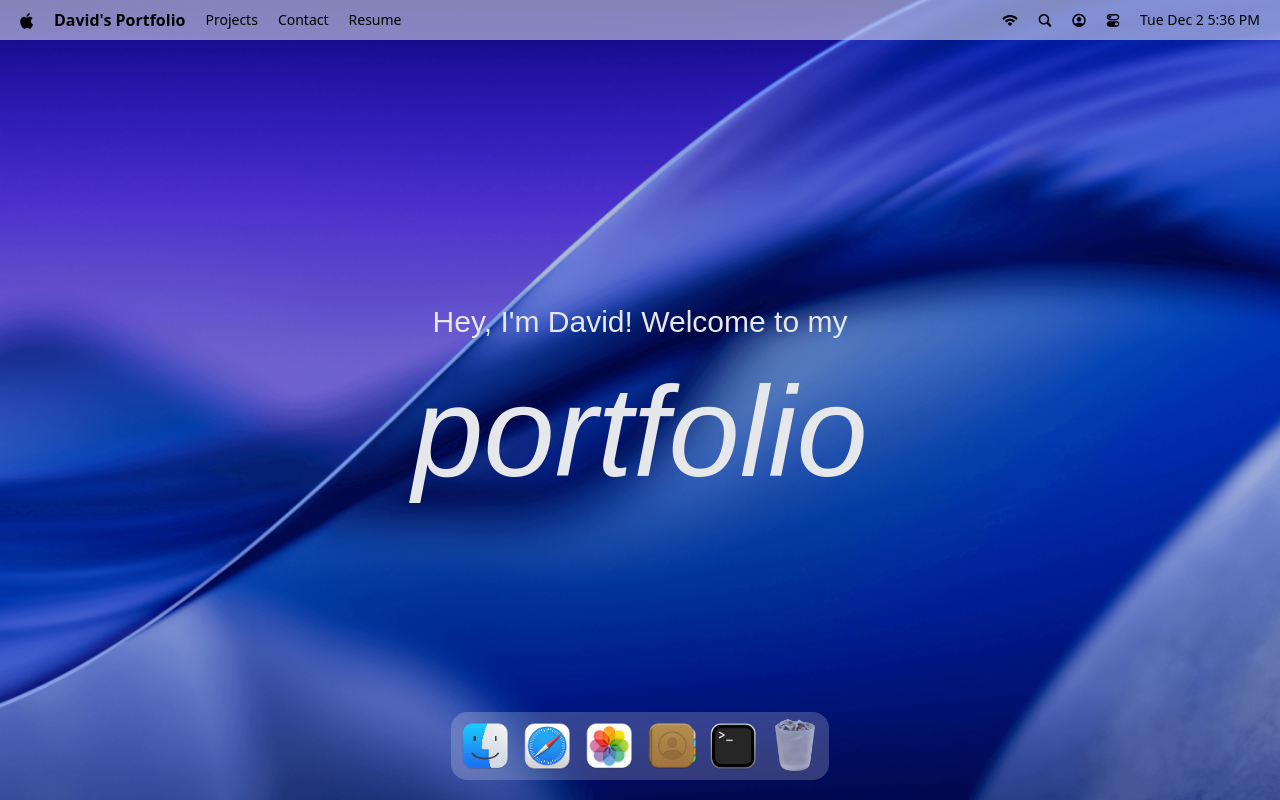
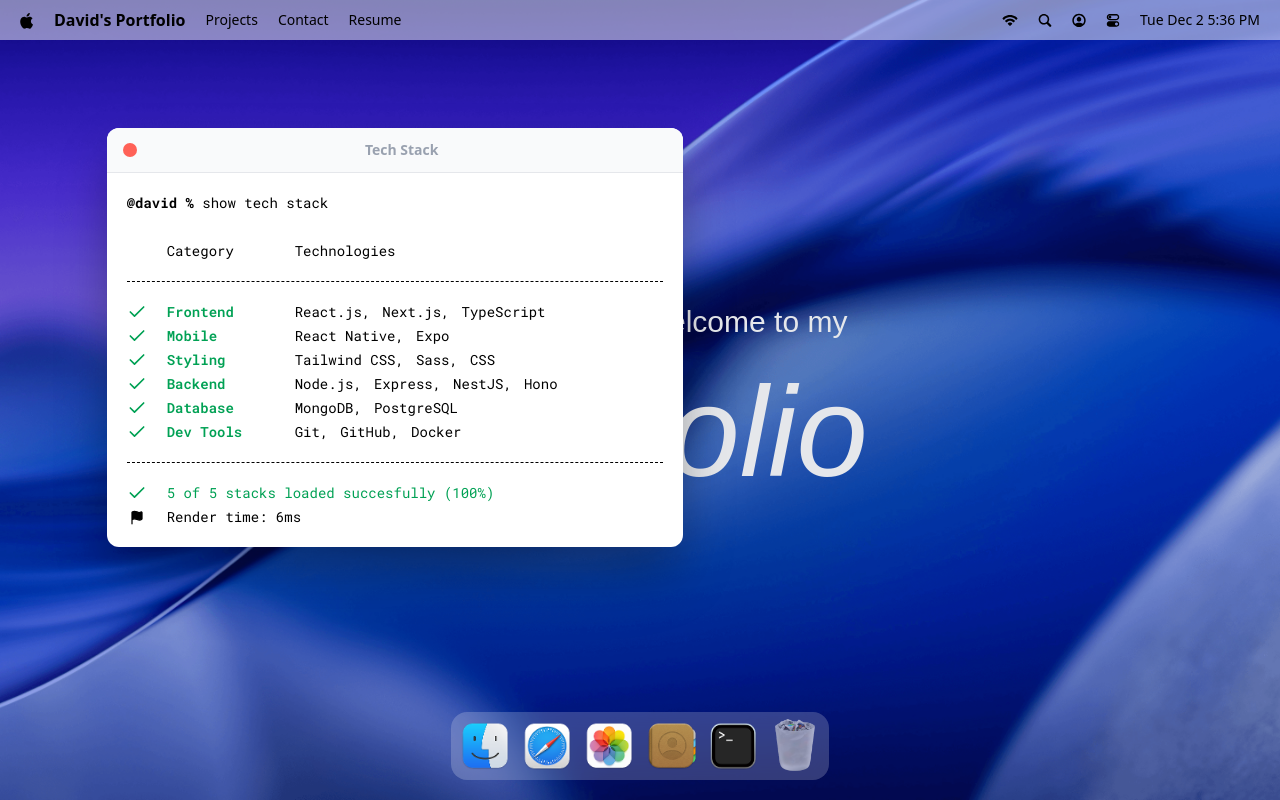
Before and after one commit to davidldv/macos_portfolio, a React (Vite) app: page / in a window 1280 px wide. Both pictures are taken after a click on the button 733 px from the left and 746 px from the top of the page. Built offline with nearby package versions, Linux system fonts and the light colour scheme; a web font is replaced by a local one.

Commit message:
implement a hoc for managing window states and add the first window

```diff
--- a/src/App.tsx
+++ b/src/App.tsx
@@ -1,7 +1,9 @@
+import gsap from "gsap"
+import { Draggable } from "gsap/Draggable"
+
 import { Navbar, Welcome, Dock } from "#components"
-import { gsap } from "gsap"
+import { Terminal } from "#windows"
 
-import { Draggable } from "gsap/Draggable"
 gsap.registerPlugin(Draggable)
 
 const App = () => {
@@ -10,6 +12,8 @@
       <Navbar />
       <Welcome />
       <Dock />
+
+      <Terminal />
     </main>
   )
 }
--- /dev/null
+++ b/src/components/WindowControls.tsx
@@ -0,0 +1,19 @@
+import useWindowStore, { type WindowKey } from "#store/windows"
+
+interface WindowControlsProps {
+  target: WindowKey
+}
+
+const WindowControls = ({ target }: WindowControlsProps) => {
+  const { closeWindow } = useWindowStore()
+
+  return <div id="window-controls">
+    <div className="close" onClick={() => closeWindow(target)} />
+
+    {/* TODO: Minimize and maximize buttons */}
+    {/* <div className="close" onClick={() => closeWindow(target)} />
+    <div className="close" onClick={() => closeWindow(target)} /> */}
+  </div>
+}
+
+export default WindowControls
--- a/src/components/index.ts
+++ b/src/components/index.ts
@@ -1,9 +1,11 @@
 import Navbar from "./Navbar";
 import Welcome from "./Welcome";
 import Dock from "./Dock";
+import WindowControls from "./WindowControls";
 
 export {
   Navbar,
   Welcome ,
-  Dock
+  Dock,
+  WindowControls
 };
--- a/src/hoc/WindowWrapper.tsx
+++ b/src/hoc/WindowWrapper.tsx
@@ -1,13 +1,44 @@
-import { useRef, type ComponentType } from "react"
+import { useLayoutEffect, useRef, type ComponentType } from "react"
 import useWindowStore, { type WindowKey } from "#store/windows"
+import gsap from "gsap"
+import { useGSAP } from "@gsap/react"
+import { Draggable } from "gsap/Draggable"
 
 const WindowWrapper = <P extends object>(Component: ComponentType<P>, windowKey: WindowKey) => {
-  const Wrapper = (props: P) => {
+  const Wrapped = (props: P) => {
     const { focusWindow, windows } = useWindowStore()
     const { isOpen, zIndex } = windows[windowKey]
     const ref = useRef<HTMLDivElement>(null)
 
-    if (!isOpen) return null
+    useGSAP(() => {
+      const el = ref.current
+      if (!el || !isOpen) return
+
+      el.style.display = "block"
+
+      gsap.fromTo(
+        el,
+        { scale: 0.8, opacity: 0, y: 40 },
+        { scale: 1, opacity: 1, y: 0, duration: 0.4, ease: "power3.out" })
+    }, [isOpen])
+
+    useGSAP(() => {
+      const el = ref.current
+      if (!el) return
+
+      const [instance] = Draggable.create(
+        el,
+        { onPress: () => focusWindow(windowKey) }
+      )
+
+      return () => instance.kill()
+    }, [])
+
+    useLayoutEffect(() => {
+      const el = ref.current
+      if (!el) return
+      el.style.display = isOpen ? "block" : "none"
+    }, [isOpen])
 
     return (
       <section
@@ -22,7 +53,9 @@
     )
   }
 
-  return Wrapper
+  Wrapped.displayName = `WindowWrapper(${Component.displayName || Component.name || "Component"})`
+
+  return Wrapped
 }
 
 export default WindowWrapper
--- /dev/null
+++ b/src/windows/Terminal.tsx
@@ -0,0 +1,55 @@
+import { WindowControls } from "#components"
+import { techStack } from "#constants"
+import WindowWrapper from "#hoc/WindowWrapper"
+import { Check, Flag } from "lucide-react"
+
+const Terminal = () => {
+  return <>
+    <div id="window-header">
+      <WindowControls target="terminal" />
+      <h2>Tech Stack</h2>
+    </div>
+
+    <div className="techstack">
+      <p>
+        <span className="font-bold">@david % </span>
+        show tech stack
+      </p>
+
+      <div className="label">
+        <p className="w-32">Category</p>
+        <p>Technologies</p>
+      </div>
+
+      <ul className="content">
+        {techStack.map(({ category, items }) => (
+          <li key={category} className="flex items-center">
+            <Check className="check" size={20} />
+            <h3>{category}</h3>
+            <ul>
+              {items.map((item, i) => (
+                <li key={i}>{item}{i < items.length - 1 ? "," : ""}</li>
+              ))}
+            </ul>
+          </li>
+        ))}
+      </ul>
+
+      <div className="footnote">
+        <p>
+          <Check size={20} /> 5 of 5 stacks loaded succesfully
+            (100%)
+        </p>
+
+        <p className="text-black">
+          <Flag size={15} fill="black" />
+          Render time: 6ms
+        </p>
+      </div>
+    </div>
+  </>
+}
+
+const TerminalWindow = WindowWrapper(Terminal, "terminal")
+
+export default TerminalWindow
--- /dev/null
+++ b/src/windows/index.ts
@@ -0,0 +1,5 @@
+import Terminal from "#windows/Terminal"
+
+export {
+  Terminal
+}
```
